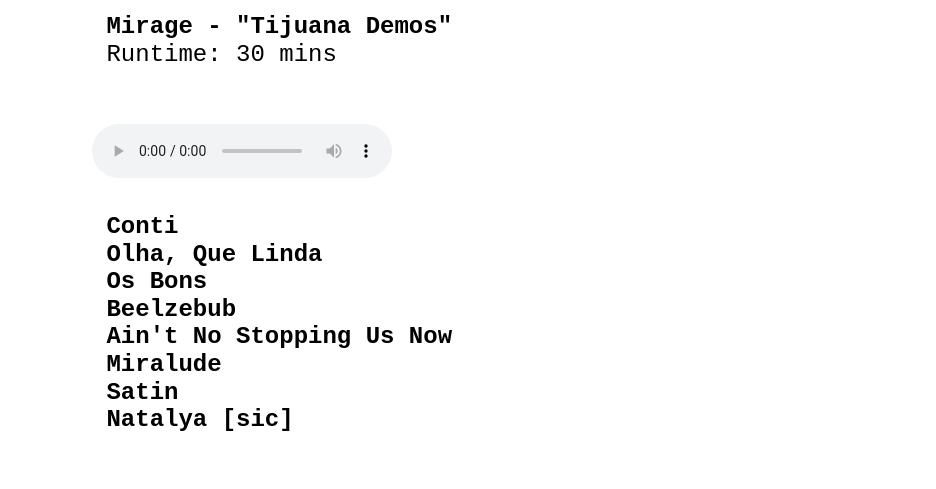
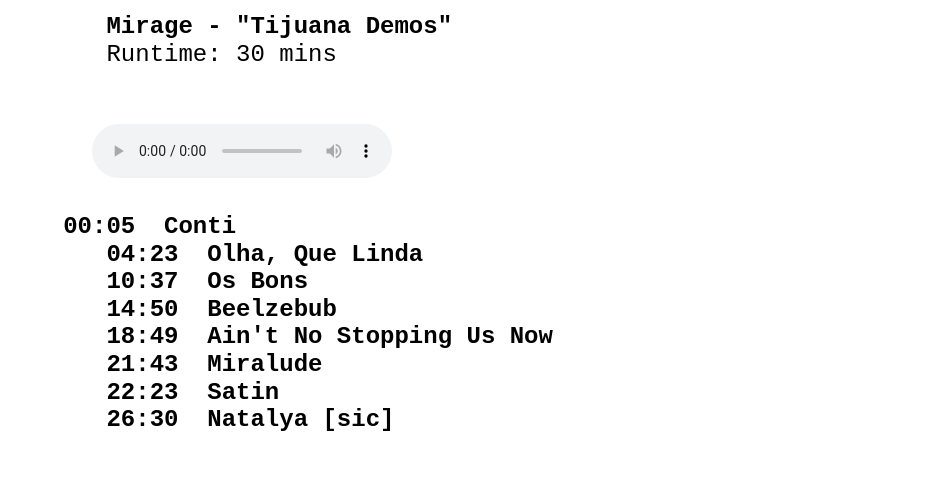
Before and after one commit to miragemusic/miragemusic.github.io, a plain HTML site: page index.html in a window 1280 px wide. Shown: the part 1254-1743 px from the top of the page, without its empty margins (0-936 px from the left). Drawn offline with nearby package versions, Linux system fonts and the light colour scheme.

Commit message:
Update index.html

```diff
--- a/index.html
+++ b/index.html
@@ -66,14 +66,14 @@ living for la paz y luz al fin del túnel.
              src="https://drive.google.com/uc?export=download&id=16oHYr_3fLya_XPoM0no2NtTHRbNE5COj">
      </audio>
 
-      <b>Conti
-      Olha, Que Linda
-      Os Bons
-      Beelzebub
-      Ain't No Stopping Us Now
-      Miralude
-      Satin
-      Natalya [sic]</b>
+   <b>00:05  Conti
+      04:23  Olha, Que Linda
+      10:37  Os Bons
+      14:50  Beelzebub
+      18:49  Ain't No Stopping Us Now
+      21:43  Miralude
+      22:23  Satin
+      26:30  Natalya [sic]</b>
 
 
 Constructed and shared w love and care. Hope it comes across.
```
